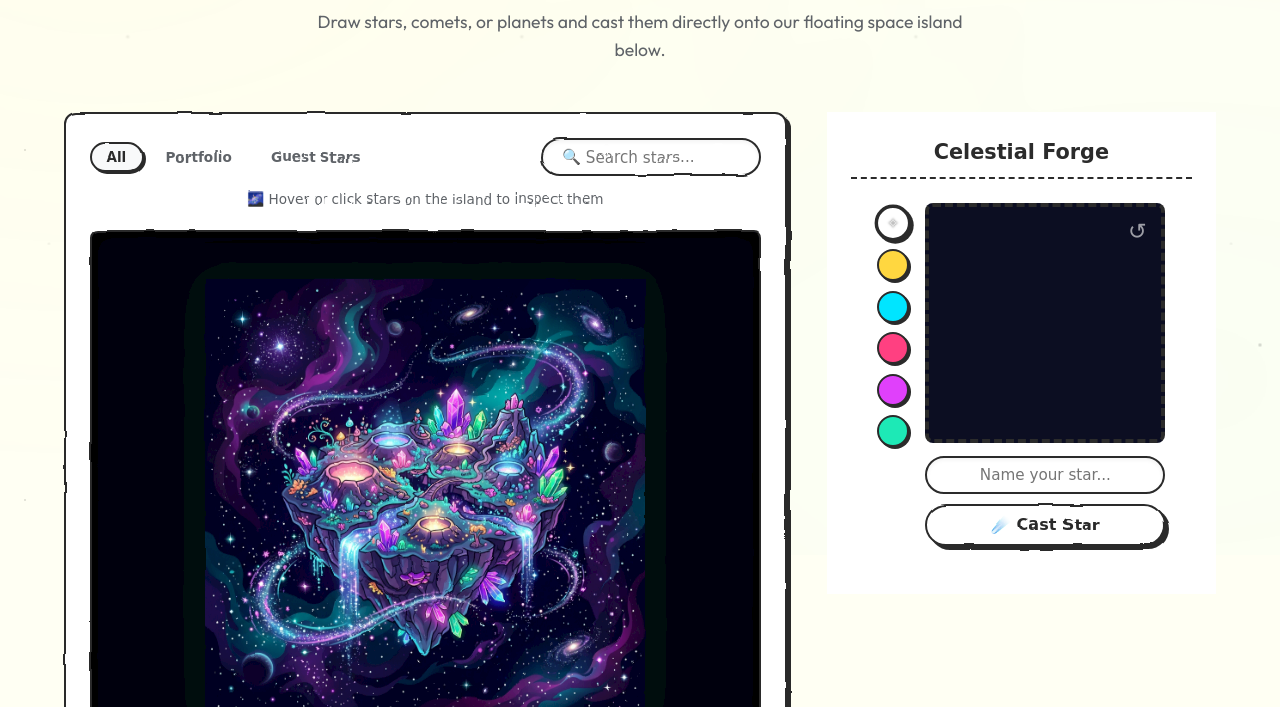
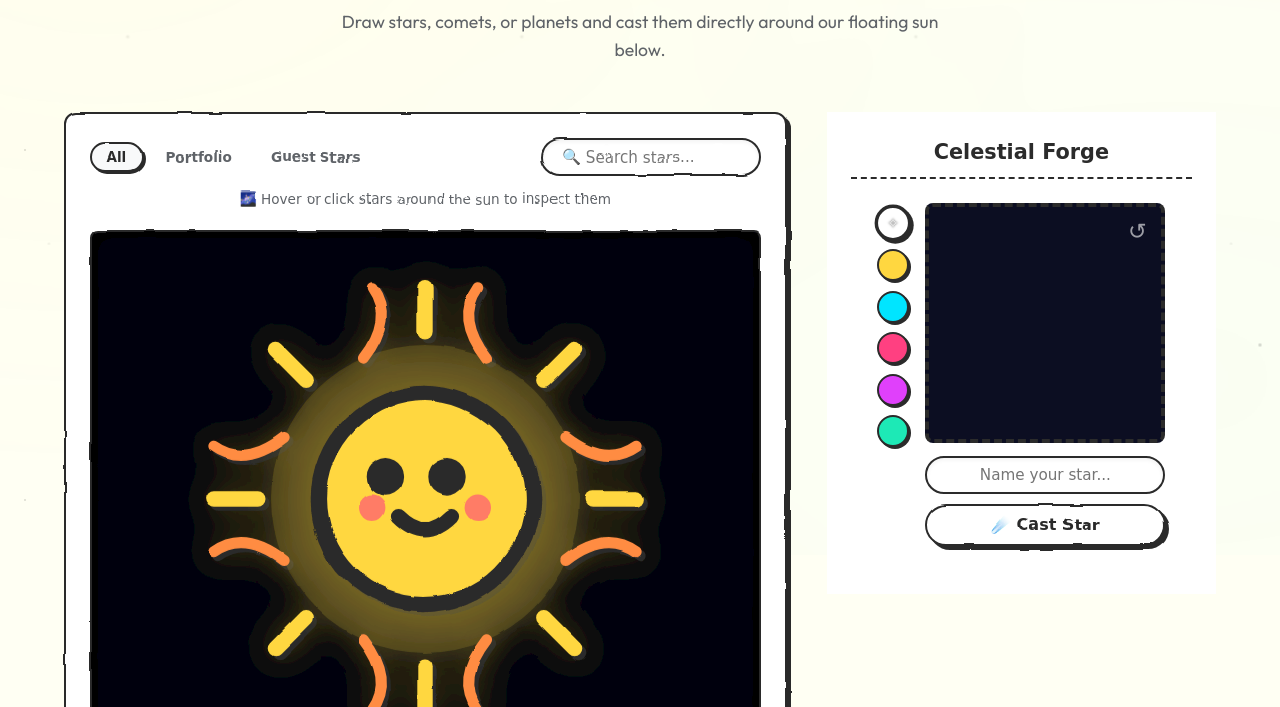
Before and after one commit to BhavayMittal27/Doodle-gallery, a website built with Vite: page index.html in a window 1280 px wide. Shown: the part 245-952 px from the top of the page. Built offline with nearby package versions, Linux system fonts and the light colour scheme; no server answers; a web font is replaced by a local one.

Commit message:
feat: replace cosmic island image with a wobbly doodled floating sun SVG

```diff
--- a/index.html
+++ b/index.html
@@ -75,7 +75,7 @@
     <section id="space" class="garden-section page-section">
       <div class="section-header text-center">
         <h1 class="section-title hand-drawn">The Constellation Garden</h1>
-        <p class="section-subtitle">Draw stars, comets, or planets and cast them directly onto our floating space island below.</p>
+        <p class="section-subtitle">Draw stars, comets, or planets and cast them directly around our floating sun below.</p>
       </div>
 
       <div class="garden-dashboard">
@@ -93,13 +93,50 @@
             </div>
           </div>
 
-          <div class="sky-instructions hand-drawn">🌌 Hover or click stars on the island to inspect them</div>
+          <div class="sky-instructions hand-drawn">🌌 Hover or click stars around the sun to inspect them</div>
 
           <!-- Island Viewport -->
           <div class="island-viewport">
             <!-- Bobbing Island Container -->
             <div class="island-wrapper" id="island-wrapper">
-              <img src="cosmic_island.png" alt="Cosmic Space Island" class="island-img">
+              <!-- Floating Doodled Sun -->
+              <svg class="doodled-sun island-img" viewBox="0 0 100 100" xmlns="http://www.w3.org/2000/svg">
+                <!-- Soft warm glowing aura -->
+                <circle cx="50" cy="50" r="35" fill="rgba(255, 215, 64, 0.15)" filter="url(#cosmic-glow)" />
+
+                <!-- Outer rays (wobbly hand-drawn lines) -->
+                <path d="M 50 12 L 50 2" stroke="#ffd740" stroke-width="3.5" stroke-linecap="round" />
+                <path d="M 50 88 L 50 98" stroke="#ffd740" stroke-width="3.5" stroke-linecap="round" />
+                <path d="M 12 50 L 2 50" stroke="#ffd740" stroke-width="3.5" stroke-linecap="round" />
+                <path d="M 88 50 L 98 50" stroke="#ffd740" stroke-width="3.5" stroke-linecap="round" />
+
+                <path d="M 23 23 L 16 16" stroke="#ffd740" stroke-width="3.5" stroke-linecap="round" />
+                <path d="M 77 77 L 84 84" stroke="#ffd740" stroke-width="3.5" stroke-linecap="round" />
+                <path d="M 23 77 L 16 84" stroke="#ffd740" stroke-width="3.5" stroke-linecap="round" />
+                <path d="M 77 23 L 84 16" stroke="#ffd740" stroke-width="3.5" stroke-linecap="round" />
+
+                <!-- Wobbly curved flame rays -->
+                <path d="M 36 18 Q 43 9 38 2" fill="none" stroke="#ff8c42" stroke-width="2.5" stroke-linecap="round" />
+                <path d="M 64 18 Q 57 9 62 2" fill="none" stroke="#ff8c42" stroke-width="2.5" stroke-linecap="round" />
+                <path d="M 82 36 Q 91 43 98 38" fill="none" stroke="#ff8c42" stroke-width="2.5" stroke-linecap="round" />
+                <path d="M 82 64 Q 91 57 98 62" fill="none" stroke="#ff8c42" stroke-width="2.5" stroke-linecap="round" />
+                <path d="M 64 82 Q 57 91 62 98" fill="none" stroke="#ff8c42" stroke-width="2.5" stroke-linecap="round" />
+                <path d="M 36 82 Q 43 91 38 98" fill="none" stroke="#ff8c42" stroke-width="2.5" stroke-linecap="round" />
+                <path d="M 18 64 Q 9 57 2 62" fill="none" stroke="#ff8c42" stroke-width="2.5" stroke-linecap="round" />
+                <path d="M 18 36 Q 9 43 2 38" fill="none" stroke="#ff8c42" stroke-width="2.5" stroke-linecap="round" />
+
+                <!-- Inner wobbly solid sun core -->
+                <circle cx="50" cy="50" r="24" fill="#ffd740" stroke="#2b2b2b" stroke-width="3.5" filter="url(#space-wobble)" />
+
+                <!-- Cute smiley face on the sun -->
+                <path d="M 43 45 A 2 2 0 1 1 43 44.9" stroke="#2b2b2b" stroke-width="4.5" stroke-linecap="round" />
+                <path d="M 57 45 A 2 2 0 1 1 57 44.9" stroke="#2b2b2b" stroke-width="4.5" stroke-linecap="round" />
+                <!-- Rosy cheeks -->
+                <circle cx="38" cy="52" r="3" fill="#ff4081" opacity="0.6" />
+                <circle cx="62" cy="52" r="3" fill="#ff4081" opacity="0.6" />
+                <!-- Smiley mouth -->
+                <path d="M 44 54 Q 50 60 56 54" fill="none" stroke="#2b2b2b" stroke-width="3.5" stroke-linecap="round" />
+              </svg>
               <!-- Scattered Constellation Nodes Layer -->
               <div class="constellations-layer" id="constellations-layer"></div>
             </div>
--- a/style.css
+++ b/style.css
@@ -440,7 +440,7 @@ a {
   width: 100%;
   height: auto;
   display: block;
-  filter: drop-shadow(0 10px 20px rgba(0,0,0,0.8)) drop-shadow(0 0 15px rgba(0, 229, 255, 0.1));
+  filter: drop-shadow(4px 4px 0px #2b2b2b) drop-shadow(0 0 16px rgba(255, 215, 64, 0.35));
 }
 
 .constellations-layer {
```
